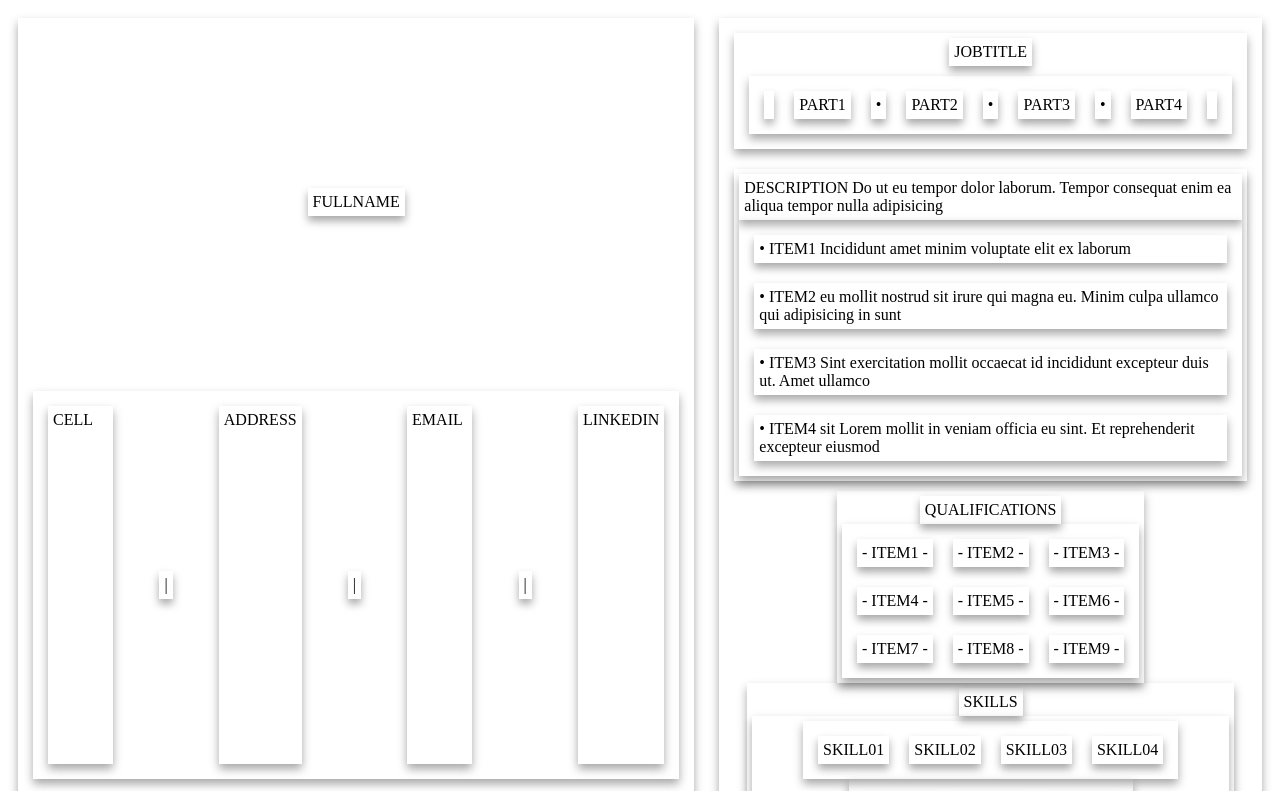
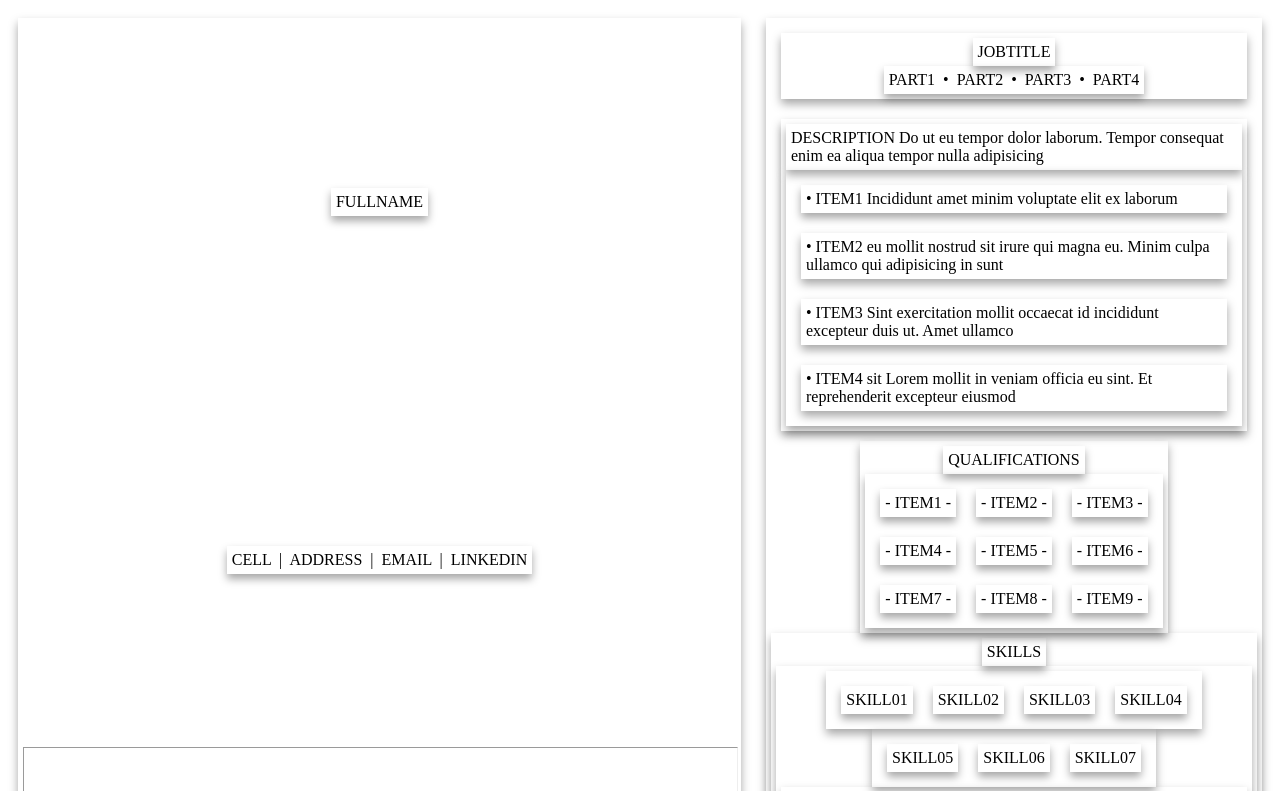
Before and after one commit to alpiepho/css-grid-resume, a plain HTML site: page index.html in a window 1280 px wide. Shown: the top 791 px of the page. Drawn offline with Linux system fonts and the light colour scheme.

Commit message:
cleaned up bullets and overuse of grid areas

```diff
--- a/index.html
+++ b/index.html
@@ -15,13 +15,7 @@
         <section class="box header_fullname">FULLNAME</section>
         <section class="box header_contact">
           <!-- <section>CONTACT</section> -->
-          <section class="box header_contact_cell">CELL</section>
-          <section class="box header_contact_seperator1">|</section>
-          <section class="box header_contact_address">ADDRESS</section>
-          <section class="box header_contact_seperator2">|</section>
-          <section class="box header_contact_email">EMAIL</section>
-          <section class="box header_contact_seperator3">|</section>
-          <section class="box header_contact_linkedin">LINKEDIN</section>
+          CELL &nbsp;|&nbsp; ADDRESS  &nbsp;|&nbsp; EMAIL  &nbsp;|&nbsp; LINKEDIN
         </section>
         <hr class="header_contact_hr" />
       </section>
@@ -32,21 +26,7 @@
           <section class="box overview_titlearea_title">JOBTITLE</section>
           <section class="box overview_titlearea_subtitle">
             <!-- <section>SUBTITLE</section> -->
-            <section class="box overview_subtitlearea_left"></section>
-            <section class="box overview_subtitlearea_part1">PART1</section>
-            <section class="box overview_subtitlearea_seperator1">
-              &bull;
-            </section>
-            <section class="box overview_subtitlearea_part2">PART2</section>
-            <section class="box overview_subtitlearea_seperator2">
-              &bull;
-            </section>
-            <section class="box overview_subtitlearea_part3">PART3</section>
-            <section class="box overview_subtitlearea_seperator3">
-              &bull;
-            </section>
-            <section class="box overview_subtitlearea_part4">PART4</section>
-            <section class="box overview_subtitlearea_right"></section>
+            PART1 &nbsp;&bull;&nbsp; PART2 &nbsp;&bull;&nbsp; PART3 &nbsp;&bull;&nbsp; PART4
           </section>
         </section>
 
--- a/style.css
+++ b/style.css
@@ -64,41 +64,7 @@ priority5 priority8 priority6
 
 .header_contact {
   grid-area: header_contact;
-  display: grid;
-  grid-template-columns: 1fr 1fr 1fr 1fr 1fr 1fr 1fr;
-  grid-template-rows: 1fr;
-  grid-template-areas: "header_contact_cell header_contact_seperator1 header_contact_address header_contact_seperator2 header_contact_email header_contact_seperator3 header_contact_linkedin";
-}
-
-.header_contact_cell {
-  grid-area: header_contact_cell;
-}
-
-.header_contact_seperator1 {
-  grid-area: header_contact_seperator1;
   margin: auto; /* center horizontally */
-}
-
-.header_contact_address {
-  grid-area: header_contact_address;
-}
-
-.header_contact_seperator2 {
-  grid-area: header_contact_seperator2;
-  margin: auto; /* center horizontally */
-}
-
-.header_contact_email {
-  grid-area: header_contact_email;
-}
-
-.header_contact_seperator3 {
-  grid-area: header_contact_seperator3;
-  margin: auto; /* center horizontally */
-}
-
-.header_contact_linkedin {
-  grid-area: header_contact_linkedin;
 }
 
 .header_contact_hr {
@@ -132,42 +98,7 @@ priority5 priority8 priority6
 
 .overview_titlearea_subtitle {
   grid-area: overview_titlearea_subtitle;
-  display: grid;
-  grid-template-columns: 1fr 1fr 1fr 1fr 1fr 1fr 1fr 1fr 1rf;
-  grid-template-rows: 1fr;
-  grid-template-areas: "overview_subtitlearea_left overview_subtitlearea_part1 overview_subtitlearea_seperator1 overview_subtitlearea_part2 overview_subtitlearea_seperator2 overview_subtitlearea_part3 overview_subtitlearea_seperator3 overview_subtitlearea_part4 overview_subtitlearea_right";
-}
-
-.overview_subtitlearea_left {
-  grid-area: overview_subtitlearea_left;
-}
-
-.overview_subtitlearea_part1 {
-  grid-area: overview_subtitlearea_part1;
-}
-
-.overview_subtitlearea_seperator1 {
-  grid-area: overview_subtitlearea_seperator1;
-}
-
-.overview_subtitlearea_part2 {
-  grid-area: overview_subtitlearea_part2;
-}
-
-.overview_subtitlearea_seperator2 {
-  grid-area: overview_subtitlearea_seperator2;
-}
-.overview_subtitlearea_part3 {
-  grid-area: overview_subtitlearea_part3;
-}
-.overview_subtitlearea_seperator3 {
-  grid-area: overview_subtitlearea_seperator3;
-}
-.overview_subtitlearea_part4 {
-  grid-area: overview_subtitlearea_part4;
-}
-.overview_subtitlearea_right {
-  grid-area: overview_subtitlearea_right;
+  margin: auto; /* center horizontally */
 }
 
 
```
Also changed, not shown: 1 other file.
